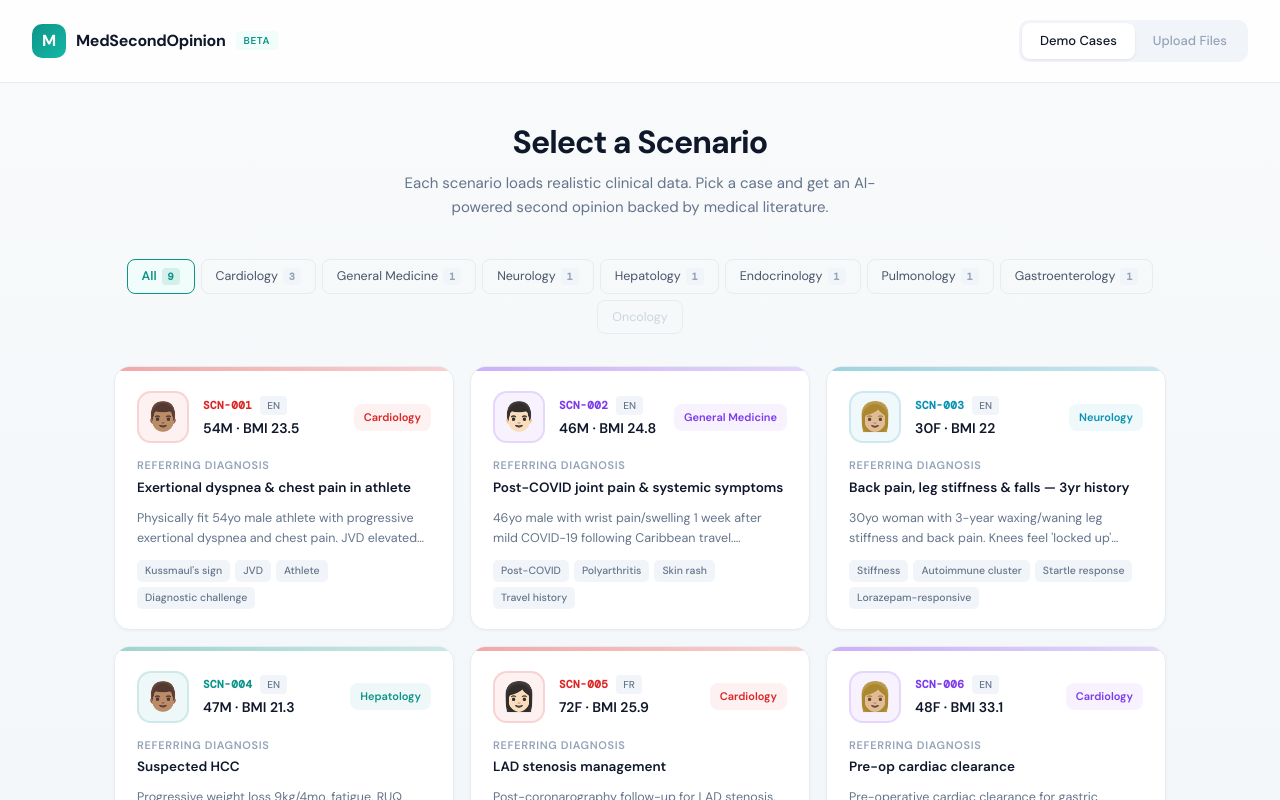
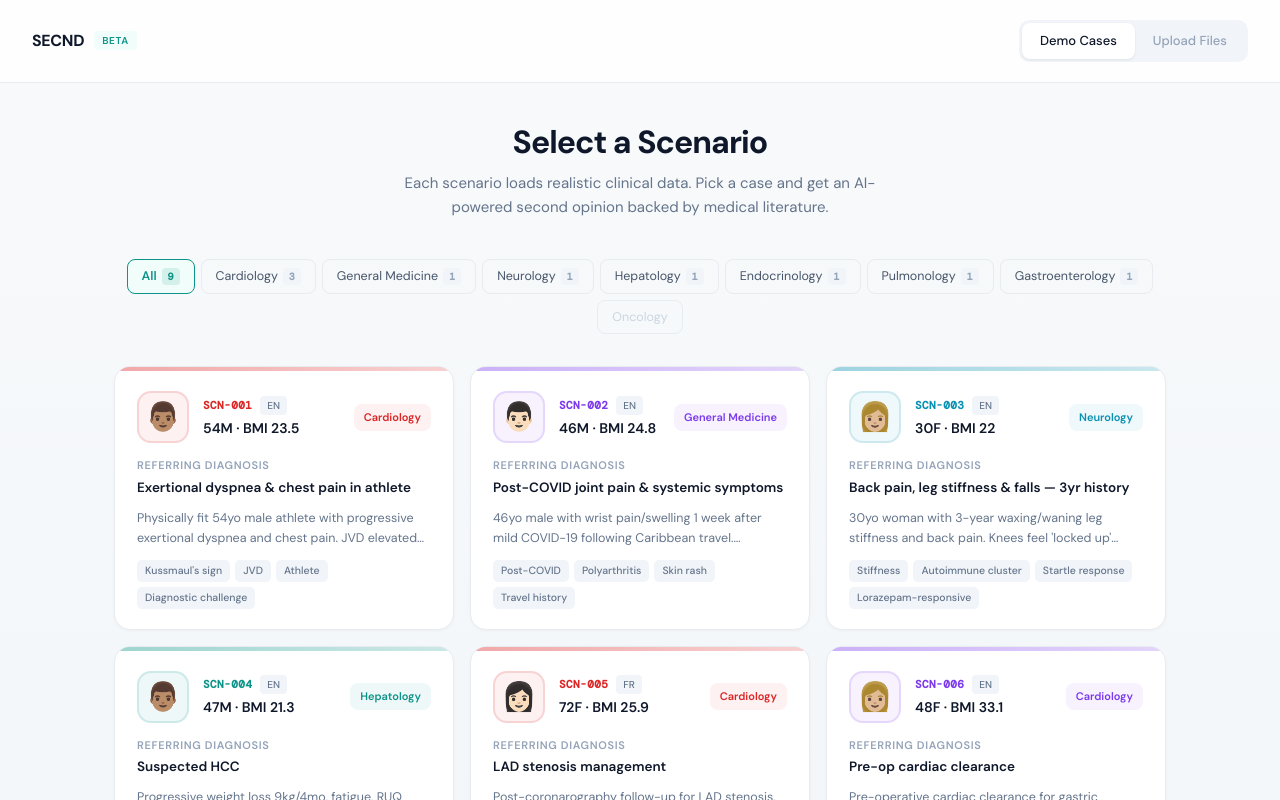
Before and after one commit to equil-health/secnd-ui, a React (Vite) app: page / in a window 1280 px wide. Shown: the top 800 px of the page. Built offline with nearby package versions, Linux system fonts and the light colour scheme.

Commit message:
Rebrand header to SECND Beta
Co-Authored-By: Claude Opus 4.6 <noreply@anthropic.com>

```diff
--- a/src/pages/medsecondopinion_ui.jsx
+++ b/src/pages/medsecondopinion_ui.jsx
@@ -628,14 +628,8 @@ export default function DemoPage() {
         position: "sticky", top: 0, zIndex: 100
       }}>
         <div style={{ display: "flex", alignItems: "center", gap: 10 }}>
-          <div style={{
-            width: 34, height: 34, borderRadius: 10,
-            background: "linear-gradient(135deg, #0d9488, #14b8a6)",
-            display: "flex", alignItems: "center", justifyContent: "center",
-            color: "#fff", fontSize: 16, fontWeight: 700
-          }}>M</div>
           <span style={{ fontSize: 16, fontWeight: 700, color: "#0f172a", letterSpacing: "-0.02em" }}>
-            MedSecondOpinion
+            SECND
           </span>
           <span style={{
             fontSize: 10, fontWeight: 600, color: "#0d9488",
```
